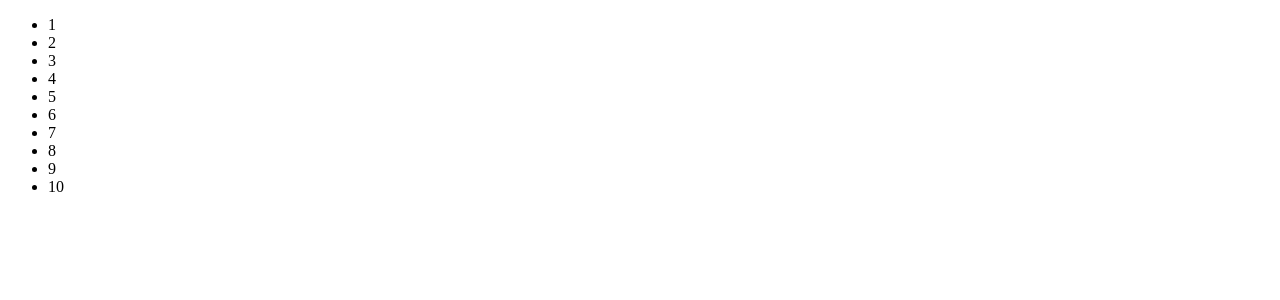
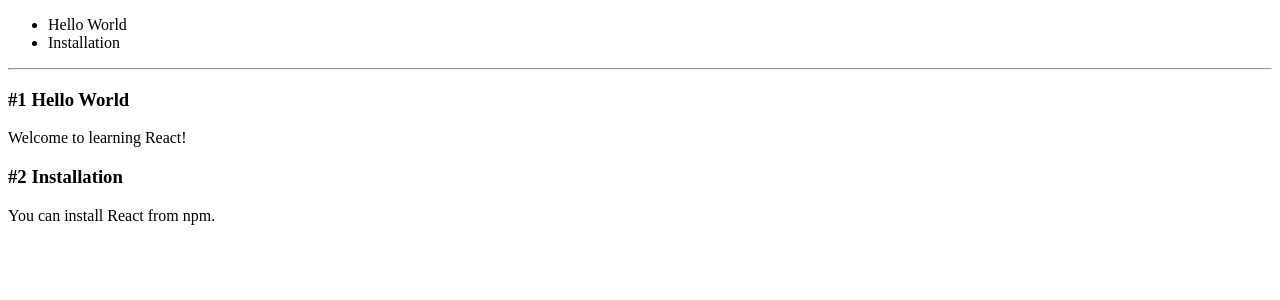
Before and after one commit to realbaotrung/ts-react-learning-curve, a React (Create React App) app: page / in a window 1280 px wide. Shown: the top 300 px of the page. Built offline with nearby package versions, Linux system fonts and the light colour scheme.

Commit message:
Unique Keys among siblings

```diff
--- a/src/components/ls6/NumberList.tsx
+++ b/src/components/ls6/NumberList.tsx
@@ -20,6 +20,10 @@ export default function NumberList(props: IProps): ReactElement {
    * items may change.
    * This can negatively impact performance and may cause issues
    * with component state.
+   * ===========================================================
+   *
+   * A good rule of thumb is that elements
+   * inside the map() call need KEY
    */
   const listItems = numbers.map((number) => (
     <ListItem key={number.toString()} value={number} />
--- /dev/null
+++ b/src/components/ls7/App.tsx
@@ -0,0 +1,19 @@
+import {ReactElement} from 'react';
+import Blog from './Blog';
+
+const posts = [
+  {
+    id: 1,
+    title: 'Hello World',
+    content: 'Welcome to learning React!',
+  },
+  {
+    id: 2,
+    title: 'Installation',
+    content: 'You can install React from npm.',
+  },
+];
+
+export default function App(): ReactElement {
+  return <Blog posts={posts} />;
+}
--- /dev/null
+++ b/src/components/ls7/Blog.tsx
@@ -0,0 +1,42 @@
+import {ReactElement} from 'react';
+import {IPost} from './IPost';
+import Post from './Post';
+
+interface IProps {
+  posts: IPost[];
+}
+
+export default function Blog(props: IProps): ReactElement {
+  const {posts} = props;
+
+  const sidebar = (
+    <ul>
+      {posts.map((post) => (
+        <li key={post.id}>{post.title}</li>
+      ))}
+    </ul>
+  );
+
+  const content = posts.map((post) => (
+    /**
+     * Keys serve as a hint to React but they don't get
+     * passed to your components. If you need the same
+     * value in your component, pass it explicitly as
+     * a prop with a different name.
+     */
+    <Post
+      key={post.id}
+      id={post.id}
+      title={post.title}
+      content={post.content}
+    />
+  ));
+
+  return (
+    <div>
+      {sidebar}
+      <hr />
+      {content}
+    </div>
+  );
+}
--- /dev/null
+++ b/src/components/ls7/IPost.ts
@@ -0,0 +1,5 @@
+export interface IPost {
+  id: number;
+  title: string;
+  content: string;
+}
--- /dev/null
+++ b/src/components/ls7/Post.tsx
@@ -0,0 +1,20 @@
+import {ReactElement} from 'react';
+
+interface IProps {
+  id: number;
+  title: string;
+  content: string;
+}
+
+export default function Post(props: IProps): ReactElement {
+  const {id, title, content} = props;
+
+  return (
+    <div>
+      <h3>
+        #{id} {title}
+      </h3>
+      <p>{content}</p>
+    </div>
+  );
+}
--- a/src/index.tsx
+++ b/src/index.tsx
@@ -5,7 +5,8 @@ import ReactDOM from 'react-dom';
 // import App from './components/ls3/App';
 // import App from './components/ls4/App';
 // import App from './components/ls5/App';
-import App from './components/ls6/App';
+// import App from './components/ls6/App';
+import App from './components/ls7/App';
 
 ReactDOM.render(
   <React.StrictMode>
```
